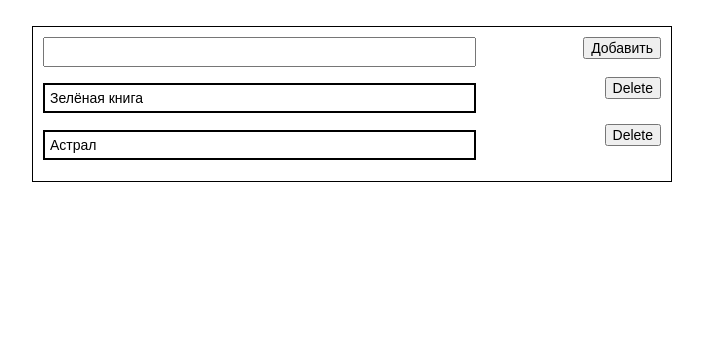
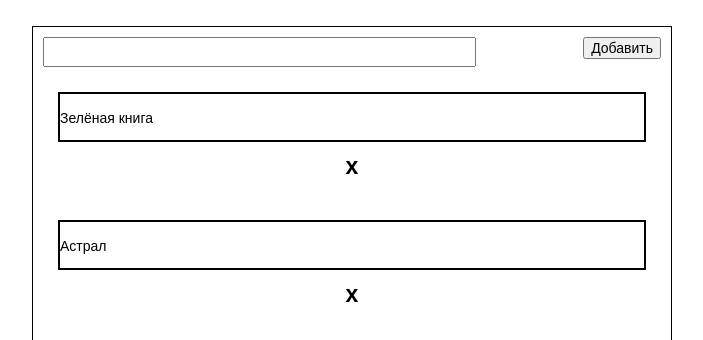
Before and after one commit to InsPavel/python-group_1-homework_59-pavel_zhuvagin_task_1, a React (Create React App) app in the folder movie/: page / in a window 1280 px wide. Shown: the top 340 px of the page, without its empty margins (288-991 px from the left). Built offline with nearby package versions, Linux system fonts and the light colour scheme.

Commit message:
Реализовано удаление

```diff
--- a/movie/src/components/Movie/Movie.css
+++ b/movie/src/components/Movie/Movie.css
@@ -1,16 +1,27 @@
+.row {
+    width: 100%;
+    padding: 15px;
+}
+
 .movie {
-    margin-bottom: 5px;
-    width: 100%;
+    height: 50px;
+    border: 2px solid black;
 }
 
 .movie p {
-    display: inline-block;
-    width: 70%;
-    margin: 1% 0 ;
-    padding: 5px;
-    border: 2px solid black;
+    line-height: 48px;
+    margin: 0 ;
 }
 
-.movie button {
-   float: right;
+.delete p{
+    line-height: 48px;
+    margin: 0;
+    text-align: center;
+    cursor: pointer;
+    font-size: 23px;
+    font-weight: bold;
 }
+
+.delete:hover {
+    color: red;
+}
--- a/movie/src/components/Movie/Movie.js
+++ b/movie/src/components/Movie/Movie.js
@@ -4,9 +4,11 @@ import './Movie.css'
 class Movie extends Component {
     render(){
         return (
-            <div className="movie">
-                <p>{this.props.movie}</p>
-                <button>Delete</button>
+            <div className="row">
+                <div className="movie col col-9">
+                    <p>{this.props.movie}</p>
+                </div>
+                <div className="delete col col-1" onClick={this.props.onDelete}><p>x</p></div>
             </div>
         )
     }
--- a/movie/src/container/MovieForm/MovieForm.css
+++ b/movie/src/container/MovieForm/MovieForm.css
@@ -1,4 +1,4 @@
-.container {
+.my_container {
     width: 50%;
     margin: 2% auto;
     border: 1px solid black;
--- a/movie/src/container/MovieForm/MovieForm.js
+++ b/movie/src/container/MovieForm/MovieForm.js
@@ -12,10 +12,21 @@ class MovieForm extends Component {
         currentMovie: {movie: ''},
     };
 
+    deleteMovie = (id) => {
+        let movieId = this.state.movies.findIndex(movie =>
+            movie.id === id
+        );
+
+        const movies = [...this.state.movies];
+        movies.splice(movieId, 1);
+
+        this.setState({movies})
+        };
+
     render() {
         return (
             <Fragment>
-                <div className="container">
+                <div className="my_container">
                     <form className="add">
                         <input type="text" name="movie"/>
                         <button type="submit" >Добавить</button>
@@ -24,6 +35,7 @@ class MovieForm extends Component {
                     return <Movie
                         {...movie}
                         key={movie.id}
+                        onDelete={() => this.deleteMovie(movie.id)}
                     />
                 })}
                 </div>
```
